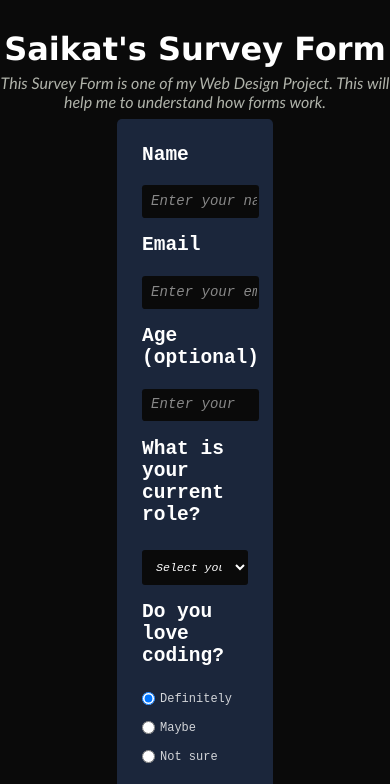
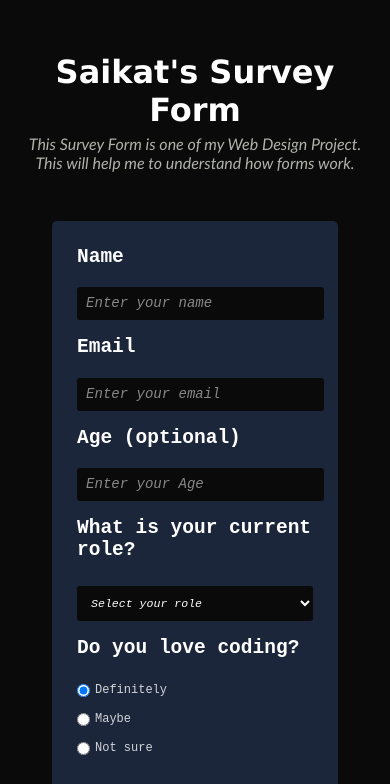
Before and after one commit to saikat-codes/survey-page, a plain HTML site: page index.html in a window 390 px wide. Shown: the top 784 px of the page. Drawn offline with Linux system fonts and the light colour scheme.

Commit message:
Update style.css

```diff
--- a/style.css
+++ b/style.css
@@ -157,3 +157,22 @@ select.css-input {
   font-style: normal;
   font-size: 14px;
 }
+
+@media (max-width: 600px) {
+    .form-body {
+        width: 700px;
+        max-width: none;
+        height: auto;
+        margin: 2em 4em;
+    }
+
+    #survey-form {
+      align-items: center;
+      justify-content: center;
+      display: flex;
+    }
+
+    header {
+      padding: 1.75em;
+    }
+}
```
